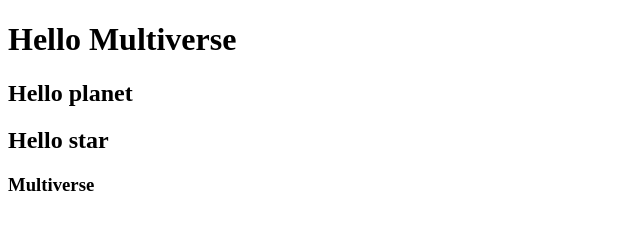
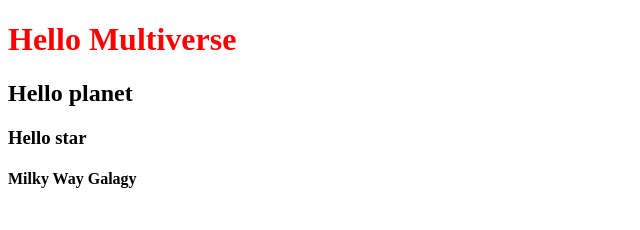
Before and after one commit to kawinnat09/kawinnat09, a plain HTML site: page index.html in a window 1280 px wide. Shown: the whole page, without its empty margins (0-640 px from the left). Drawn offline with Linux system fonts and the light colour scheme.

Commit message:
Update fiftg

```diff
--- a/index.html
+++ b/index.html
@@ -2,11 +2,12 @@
 <html lang="en">
     <head>
         <title>First App</title>
+        <link href="style.css" rel="stylesheet">
     </head>
     <body>
         <h1>Hello Multiverse</h1>
         <h2>Hello planet</h2>
-        <h2>Hello star</h2>
-        <h3>Multiverse</h3>
+        <h3>Hello star</h3>
+        <h4>Milky Way Galagy</h4>
     </body>
 </html>
--- /dev/null
+++ b/style.css
@@ -0,0 +1,3 @@
+h1{
+    color:red;
+}
```
